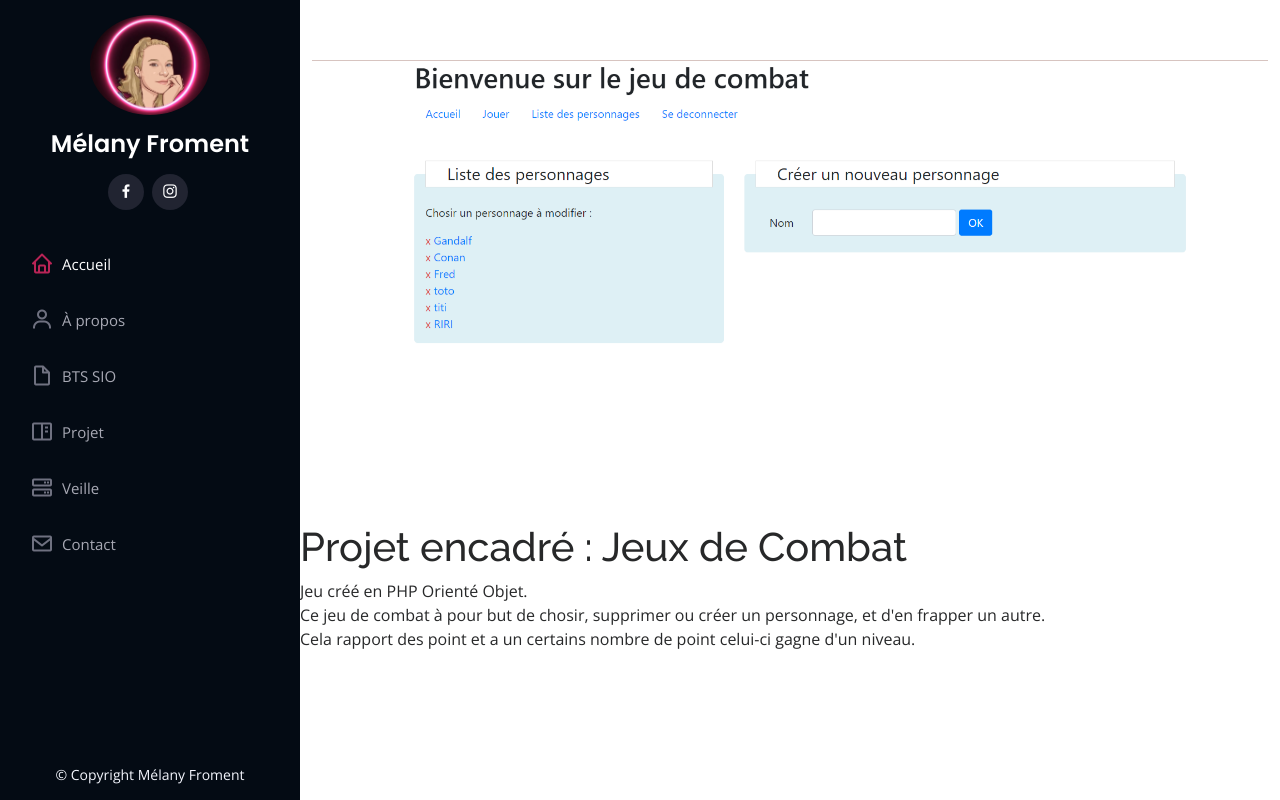
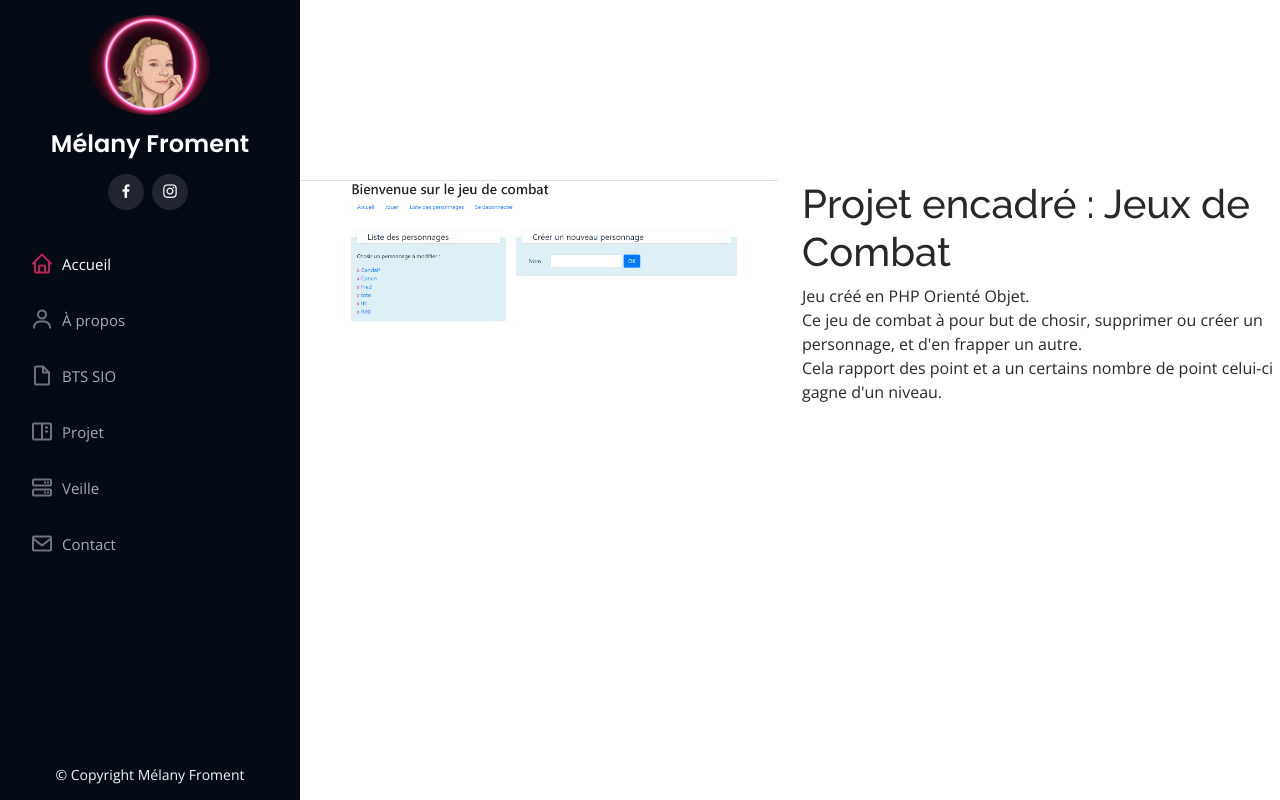
Before and after one commit to MelanyFroment/portfolio, a PHP site: page /BTS-2021-2022/jeux_combat.php in a window 1280 px wide. Run offline with PHP 8.4, Linux system fonts and the light colour scheme.

Commit message:
html to php corriger

```diff
--- a/jeux_combat.php
+++ b/jeux_combat.php
@@ -49,7 +49,11 @@
         </header>
         <main id="main">
             <section class="container">
+
+            </section>
+            <section class="conatiner">
                 <div class="row">
+                    <div class="col-sm-6">
                         <div id="carouselExampleIndicators" class="carousel slide" data-bs-ride="carousel">
                             <div class="carousel-indicators">
                                 <button type="button" data-bs-target="#carouselExampleIndicators" data-bs-slide-to="0" class="active" aria-current="true" aria-label="Slide 1"></button>
@@ -77,15 +81,14 @@
                             </button>
                         </div>
                     </div>
-            </section>
-            <section class="conatiner">
-                <div class="row">
+                    <div class="col-sm-6">
                         <h1>Projet encadré : Jeux de Combat</h1>
                         <p>
                             Jeu créé en PHP Orienté Objet.<br/>
                             Ce jeu de combat à pour but de chosir, supprimer ou créer un personnage, et d'en frapper un autre. <br/>
                             Cela rapport des point et a un certains nombre de point celui-ci gagne d'un niveau.
                         </p>
+                    </div>
                 </div>
             </section>
         </main>
```
Lines whose indentation alone changed are shown as unchanged.
